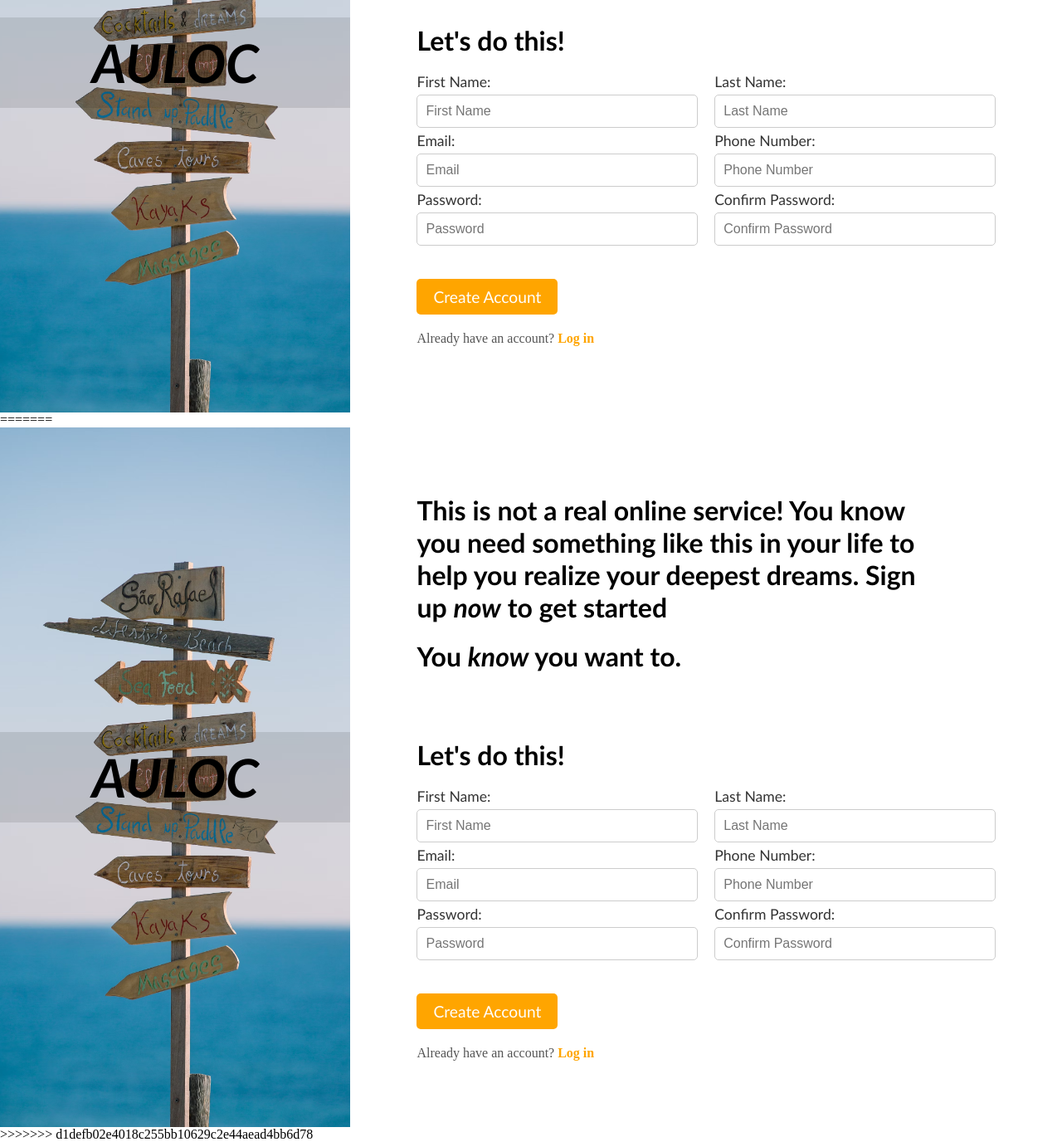
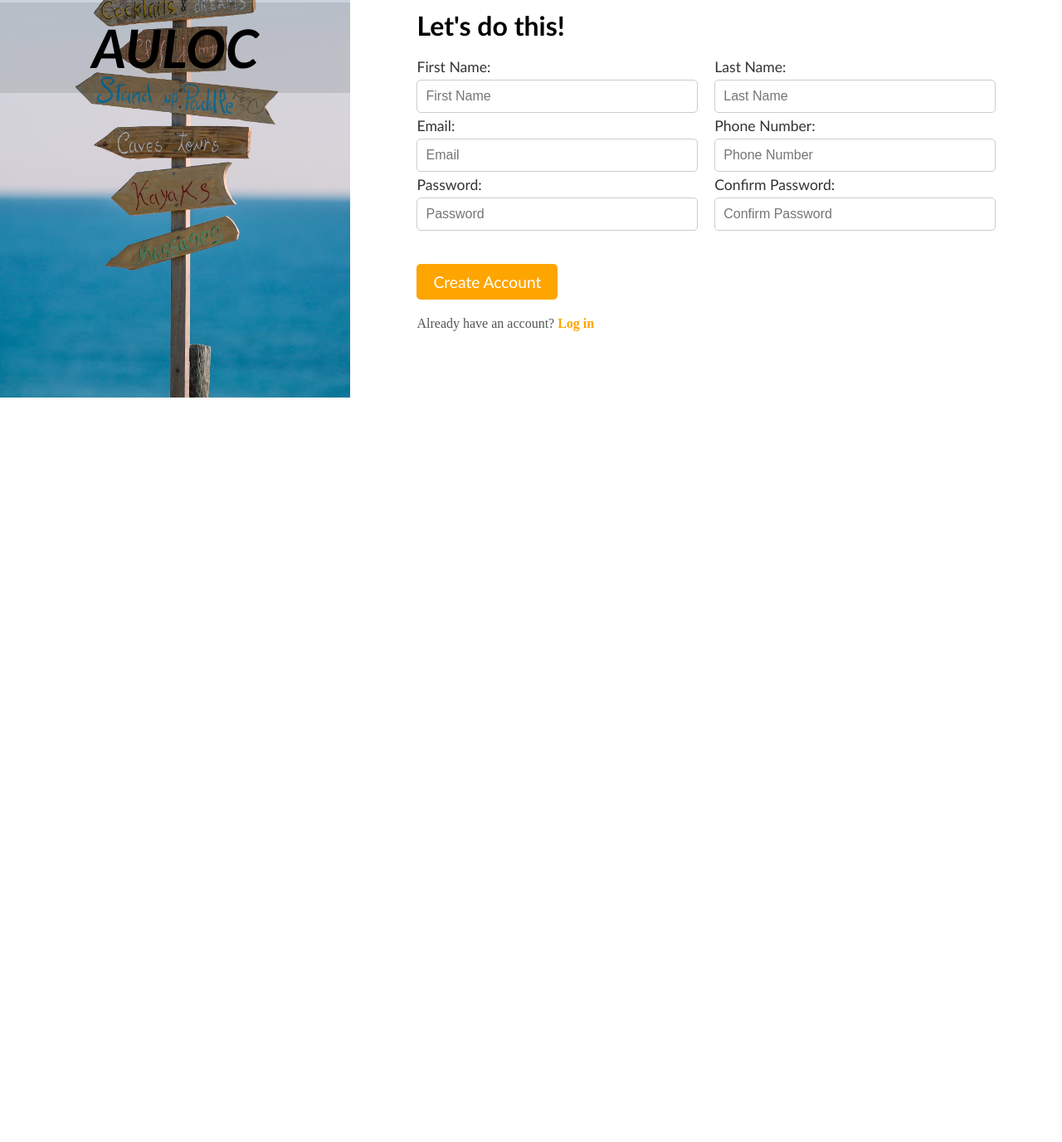
Before and after one commit to soyJoface/sign-up-form, a plain HTML site: page index.html in a window 1280 px wide. Shown: the part 364-1740 px from the top of the page at 83% size. After the commit the page ends 843 px from the top, so only its background shows below. Drawn offline with Linux system fonts and the light colour scheme.

Commit message:
Proyecto final

```diff
--- a/index.html
+++ b/index.html
@@ -1,4 +1,3 @@
-<<<<<<< HEAD
 <!DOCTYPE html>
 <html lang="en">
 <head>
@@ -49,56 +48,3 @@
         </section>
     </main>
 </body>
-=======
-<!DOCTYPE html>
-<html lang="en">
-<head>
-    <meta charset="UTF-8">
-    <meta name="viewport" content="width=device-width, initial-scale=1.0">
-    <title>Document</title>
-    <link rel="stylesheet" href="style.css">
-</head>
-<body>
-    <main>
-        <section class="background">
-            <h1>AULOC</h1>
-        </section>
-
-        <section class="information">
-
-            <div class="subtitle">
-                <h2>This is not a real online service! You know you need something like this in your life to help you realize your deepest dreams. Sign up <em>now</em> to get started</h2>
-                <h3>You <em>know</em> you want to.</h3>
-            </div>
-
-            <div>
-                <h4>Let's do this!</h4>
-                <form action="" class="form">
-                    <div>
-                        <label for="first_name">First Name:</label>
-                        <input type="text" name="first_name" id="first_name" placeholder="First Name" required>
-                        <label for="email">Email:</label>
-                        <input type="email" name="email" id="email" placeholder="Email" required>
-                        <label for="password">Password:</label>
-                        <input type="password" name="password" id="password" placeholder="Password" required>
-                    </div>
-                    <div>
-                        <label for="last_name">Last Name:</label>
-                        <input type="text" name="last_name" id="last_name" placeholder="Last Name" readonly>
-                        <label for="phone_number">Phone Number:</label>
-                        <input type="tel" name="phone_number" id="phone_name" placeholder="Phone Number" readonly>
-                        <label for="confirm_password">Confirm Password:</label>
-                        <input type="password" name="confirm_password" id="confirm_password" placeholder="Confirm Password" required>
-                    </div>
-                </form>
-            </div>
-
-            <div>
-                <button type="submit">Create Account</button>
-                <p>Already have an account? <a href="">Log in</a></p>
-            </div>
-        </section>
-    </main>
-</body>
->>>>>>> d1defb02e4018c255bb10629c2e44aead4bb6d78
-</html>
```
